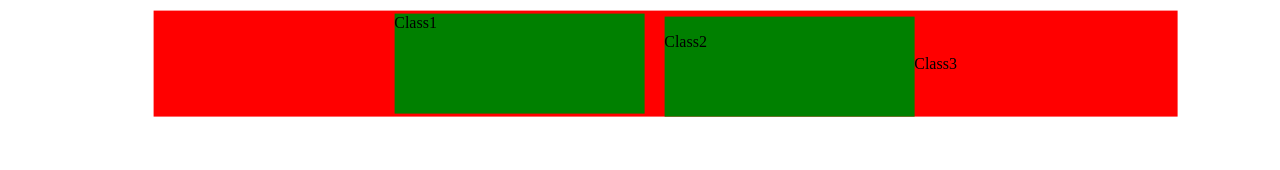
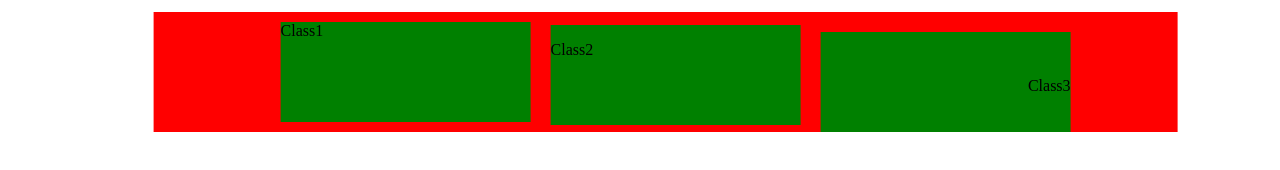
Before and after one commit to Gangasagar237/apr22_assignment, a plain HTML site: page test1_may/test.html in a window 1280 px wide. Drawn offline with Linux system fonts and the light colour scheme.

Commit message:
Update test.html

```diff
--- a/test1_may/test.html
+++ b/test1_may/test.html
@@ -11,7 +11,7 @@
     <div id="mawork">
       <div class="class1">Class1</div>
       <div class="class2"><p>Class2</p></div>
-      <div class="3"><p>Class3</p></div>
+      <div class="class3"><p>Class3</p></div>
     </div>
   </body>
 </html>
```
